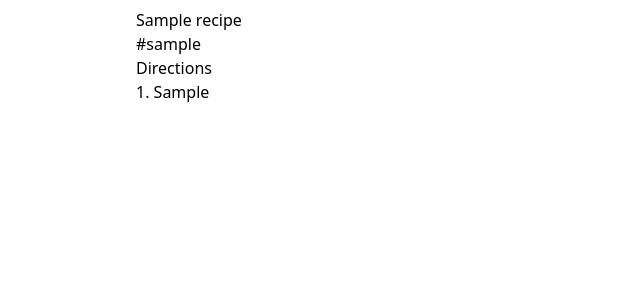
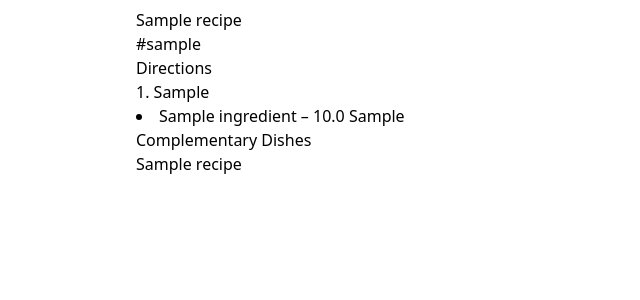
Before and after one commit to kishanpatel789/recipe_book, a Django app: a page that uses recipes/templates/recipes/recipe/detail.html in a window 1280 px wide. Shown: the top 300 px of the page, without its empty margins (0-640 px from the left). Run offline with Django 5.2, Linux system fonts and the light colour scheme; tables that the repository leaves empty hold one stand-in row (values such as "Sample post").

Commit message:
Add ingredients and recipe links

```diff
--- a/recipes/templates/recipes/recipe/detail.html
+++ b/recipes/templates/recipes/recipe/detail.html
@@ -18,8 +18,48 @@
     <ol class="list-decimal list-inside">
         {% for step in recipe.steps.all %}
         <li>{{ step.instruction }}</li>
+
+        <ul class="list-disc list-inside">
+            {% for item in step.ingredients.all %}
+            <li>
+                {{ item.ingredient.name }}
+
+                {% if item.quantity %}
+                &ndash;
+                {{ item.quantity }}
+                {% endif %}
+
+                {% if item.quantity != 1 %}
+                {% if item.unit.abbr_plural %}
+                {{ item.unit.abbr_plural }}
+                {% else %}
+                {{ item.unit.name_plural }}
+                {% endif %}
+                {% else %}
+                {% if item.unit.abbr_singular %}
+                {{ item.unit.abbr_singular }}
+                {% else %}
+                {{ item.unit.name }}
+                {% endif %}
+                {% endif %}
+            </li>
+            {% endfor %}
+        </ul>
         {% endfor %}
     </ol>
 </div>
 
+{% if recipe.complementary.exists %}
+<div id="complementaryDishes">
+    <h2>Complementary Dishes</h2>
+    <ul>
+        {% for comp in recipe.complementary.all %}
+        <li>
+            <a href="{% url 'recipe_detail' comp.slug %}">{{ comp.name }}</a>
+        </li>
+        {% endfor %}
+    </ul>
+</div>
+{% endif %}
+
 {% endblock %}
--- a/recipes/templates/recipes/recipe/list.html
+++ b/recipes/templates/recipes/recipe/list.html
@@ -4,7 +4,11 @@
 {% if recipes %}
 <ul>
     {% for recipe in recipes %}
-    <li>{{ recipe.name }}</li>
+    <li>
+        <a href="{% url 'recipe_detail' recipe.slug %}">
+            {{ recipe.name }}
+        </a>
+    </li>
     {% endfor %}
 </ul>
 
```
